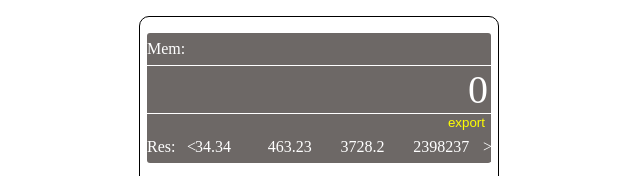
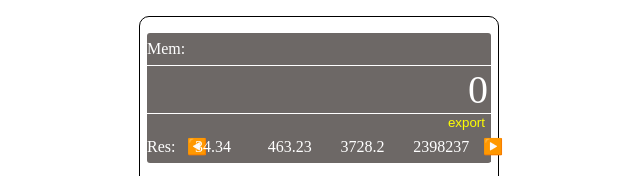
Before and after one commit to andrewtdinh/demoProjects, a Gatsby site: page /calculator in a window 1280 px wide. Shown: the top 176 px of the page, 321-961 px from the left. Built offline with nearby package versions, Linux system fonts and the light colour scheme; Gatsby itself is replaced by a stand-in of ours.

Commit message:
Use left and right icon for scrollBar

```diff
--- a/src/projects/calculator/components/scrollbar/index.jsx
+++ b/src/projects/calculator/components/scrollbar/index.jsx
@@ -15,13 +15,13 @@ const ScrollBar = ({
         color: textColor,
       }}
     >
-      <div>{"<"}</div>
+      <div>{"◀️"}</div>
       <div className={Styles.scrollBarEntries}>
         {entries.map(entry => {
           return <span key={entry}>{entry}</span>
         })}
       </div>
-      <div>{">"}</div>
+      <div>{"▶️"}</div>
     </div>
   )
 }
```
